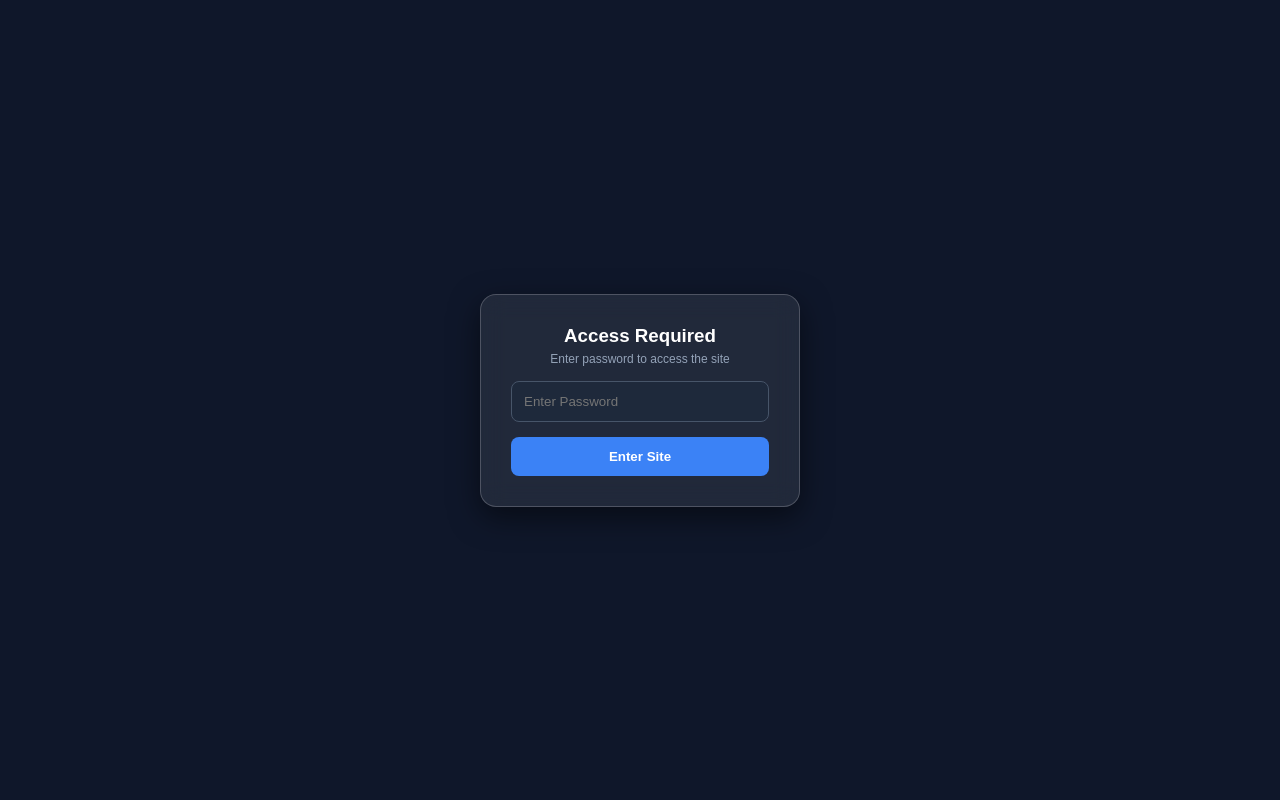
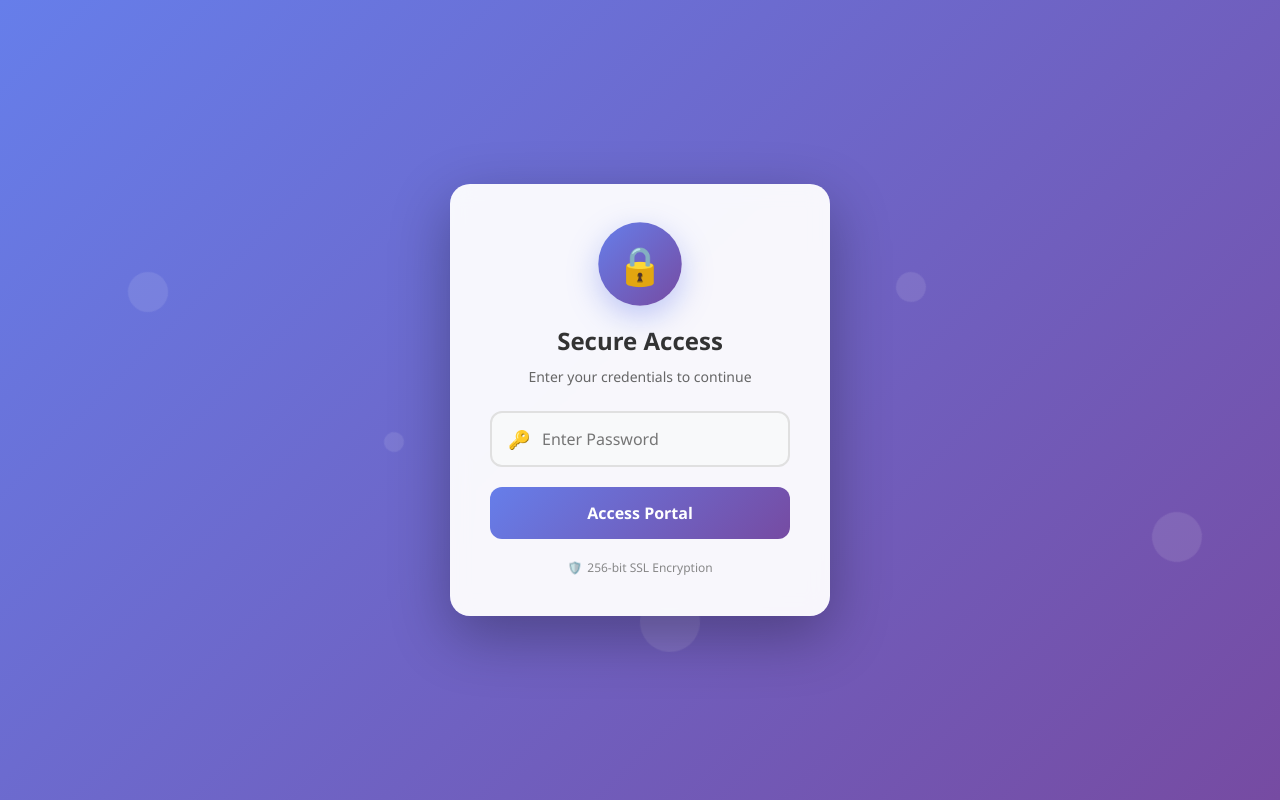
Before and after one commit to blacktoolh/otp-web, a Flask app: page / in a window 1280 px wide. Run offline with Flask 3, Linux system fonts and the light colour scheme; parts of the project's set-up code (start-up, migrations or seed data) failed here and were passed over.

Commit message:
Update login.html

```diff
--- a/templates/login.html
+++ b/templates/login.html
@@ -3,54 +3,249 @@
 <head>
     <meta charset="UTF-8">
     <meta name="viewport" content="width=device-width, initial-scale=1.0">
-    <title>Password Access</title>
+    <title>Secure Access Portal</title>
     <style>
-        * { margin: 0; padding: 0; box-sizing: border-box; font-family: sans-serif; }
+        * {
+            margin: 0;
+            padding: 0;
+            box-sizing: border-box;
+            font-family: 'Segoe UI', Tahoma, Geneva, Verdana, sans-serif;
+        }
+
         body {
             height: 100vh;
             display: flex;
             justify-content: center;
             align-items: center;
-            background: #0f172a;
-            color: #fff;
+            background: linear-gradient(135deg, #667eea 0%, #764ba2 100%);
+            overflow: hidden;
+            position: relative;
         }
+
+        /* Animated background particles */
+        .bg-animation {
+            position: absolute;
+            width: 100%;
+            height: 100%;
+            overflow: hidden;
+            z-index: 0;
+        }
+
+        .bg-animation span {
+            position: absolute;
+            display: block;
+            width: 20px;
+            height: 20px;
+            background: rgba(255, 255, 255, 0.1);
+            animation: float 20s infinite linear;
+            border-radius: 50%;
+        }
+
+        .bg-animation span:nth-child(1) { left: 10%; animation-delay: 0s; width: 40px; height: 40px; }
+        .bg-animation span:nth-child(2) { left: 30%; animation-delay: 2s; width: 20px; height: 20px; }
+        .bg-animation span:nth-child(3) { left: 50%; animation-delay: 4s; width: 60px; height: 60px; }
+        .bg-animation span:nth-child(4) { left: 70%; animation-delay: 0s; width: 30px; height: 30px; }
+        .bg-animation span:nth-child(5) { left: 90%; animation-delay: 3s; width: 50px; height: 50px; }
+
+        @keyframes float {
+            0% { transform: translateY(100vh) rotate(0deg); opacity: 0; }
+            10% { opacity: 1; }
+            90% { opacity: 1; }
+            100% { transform: translateY(-100vh) rotate(720deg); opacity: 0; }
+        }
+
         .login-card {
-            background: rgba(255, 255, 255, 0.08);
-            backdrop-filter: blur(12px);
-            border: 1px solid rgba(255, 255, 255, 0.2);
-            padding: 30px;
-            border-radius: 16px;
-            width: 320px;
+            background: rgba(255, 255, 255, 0.95);
+            padding: 40px;
+            border-radius: 20px;
+            width: 380px;
             text-align: center;
-            box-shadow: 0 10px 30px rgba(0,0,0,0.5);
+            box-shadow: 0 20px 60px rgba(0,0,0,0.3);
+            z-index: 1;
+            animation: slideUp 0.6s ease-out;
+            backdrop-filter: blur(10px);
         }
+
+        @keyframes slideUp {
+            from { opacity: 0; transform: translateY(30px); }
+            to { opacity: 1; transform: translateY(0); }
+        }
+
+        .lock-icon {
+            width: 80px;
+            height: 80px;
+            background: linear-gradient(135deg, #667eea 0%, #764ba2 100%);
+            border-radius: 50%;
+            margin: 0 auto 20px;
+            display: flex;
+            align-items: center;
+            justify-content: center;
+            font-size: 36px;
+            color: white;
+            box-shadow: 0 10px 30px rgba(102, 126, 234, 0.4);
+            animation: pulse 2s infinite;
+        }
+
+        @keyframes pulse {
+            0%, 100% { transform: scale(1); }
+            50% { transform: scale(1.05); }
+        }
+
+        h3 {
+            color: #333;
+            font-size: 24px;
+            margin-bottom: 10px;
+        }
+
+        .subtitle {
+            font-size: 14px;
+            color: #666;
+            margin-bottom: 25px;
+        }
+
+        .input-group {
+            position: relative;
+            margin-bottom: 20px;
+        }
+
         input {
-            width: 100%; padding: 12px; margin: 15px 0;
-            border-radius: 8px; border: 1px solid #475569;
-            background: #1e293b; color: #fff; outline: none;
+            width: 100%;
+            padding: 15px 15px 15px 50px;
+            border: 2px solid #e0e0e0;
+            border-radius: 12px;
+            font-size: 16px;
+            transition: all 0.3s;
+            background: #f8f9fa;
         }
+
+        input:focus {
+            outline: none;
+            border-color: #667eea;
+            background: white;
+            box-shadow: 0 0 0 4px rgba(102, 126, 234, 0.1);
+        }
+
+        .input-icon {
+            position: absolute;
+            left: 18px;
+            top: 50%;
+            transform: translateY(-50%);
+            color: #999;
+            font-size: 18px;
+        }
+
         button {
-            width: 100%; padding: 12px;
-            border-radius: 8px; border: none;
-            background: #3b82f6; color: #fff;
-            font-weight: bold; cursor: pointer;
+            width: 100%;
+            padding: 15px;
+            border-radius: 12px;
+            border: none;
+            background: linear-gradient(135deg, #667eea 0%, #764ba2 100%);
+            color: white;
+            font-size: 16px;
+            font-weight: 600;
+            cursor: pointer;
+            transition: all 0.3s;
+            position: relative;
+            overflow: hidden;
         }
-        .error { color: #ef4444; font-size: 14px; margin-bottom: 10px; }
+
+        button:hover {
+            transform: translateY(-2px);
+            box-shadow: 0 10px 30px rgba(102, 126, 234, 0.4);
+        }
+
+        button:active {
+            transform: translateY(0);
+        }
+
+        button::after {
+            content: '';
+            position: absolute;
+            top: 50%;
+            left: 50%;
+            width: 0;
+            height: 0;
+            border-radius: 50%;
+            background: rgba(255,255,255,0.3);
+            transform: translate(-50%, -50%);
+            transition: width 0.6s, height 0.6s;
+        }
+
+        button:active::after {
+            width: 300px;
+            height: 300px;
+        }
+
+        .error {
+            color: #e74c3c;
+            font-size: 14px;
+            margin-bottom: 15px;
+            padding: 10px;
+            background: rgba(231, 76, 60, 0.1);
+            border-radius: 8px;
+            display: flex;
+            align-items: center;
+            gap: 8px;
+            animation: shake 0.5s;
+        }
+
+        @keyframes shake {
+            0%, 100% { transform: translateX(0); }
+            25% { transform: translateX(-5px); }
+            75% { transform: translateX(5px); }
+        }
+
+        .security-badge {
+            margin-top: 20px;
+            font-size: 12px;
+            color: #888;
+            display: flex;
+            align-items: center;
+            justify-content: center;
+            gap: 5px;
+        }
     </style>
 </head>
 <body>
+    <div class="bg-animation">
+        <span></span><span></span><span></span><span></span><span></span>
+    </div>
+
     <div class="login-card">
-        <h3>Access Required</h3>
-        <p style="font-size: 12px; color: #94a3b8; margin-top: 5px;">Enter password to access the site</p>
+        <div class="lock-icon">🔒</div>
+        <h3>Secure Access</h3>
+        <p class="subtitle">Enter your credentials to continue</p>
 
         {% if error %}
-            <p class="error">{{ error }}</p>
+            <div class="error">
+                <span>⚠️</span>
+                <span>{{ error }}</span>
+            </div>
         {% endif %}
 
-        <form method="POST">
-            <input type="password" name="password" placeholder="Enter Password" required>
-            <button type="submit">Enter Site</button>
+        <form method="POST" onsubmit="return validateForm()">
+            <div class="input-group">
+                <span class="input-icon">🔑</span>
+                <input type="password" name="password" id="password" placeholder="Enter Password" required>
+            </div>
+            <button type="submit">Access Portal</button>
         </form>
+
+        <div class="security-badge">
+            <span>🛡️</span>
+            <span>256-bit SSL Encryption</span>
+        </div>
     </div>
+
+    <script>
+        function validateForm() {
+            const password = document.getElementById('password').value;
+            if (password.length < 1) {
+                alert('Please enter a password');
+                return false;
+            }
+            return true;
+        }
+    </script>
 </body>
 </html>
```
